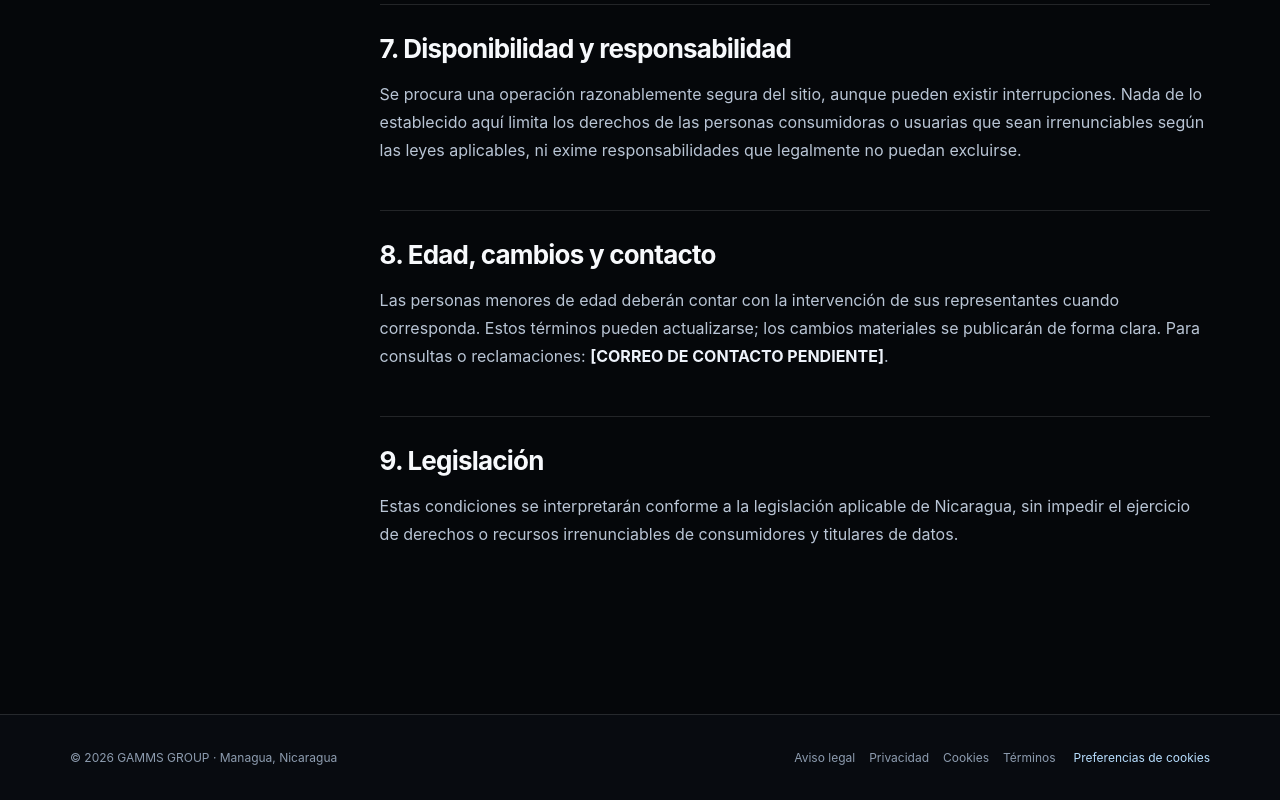
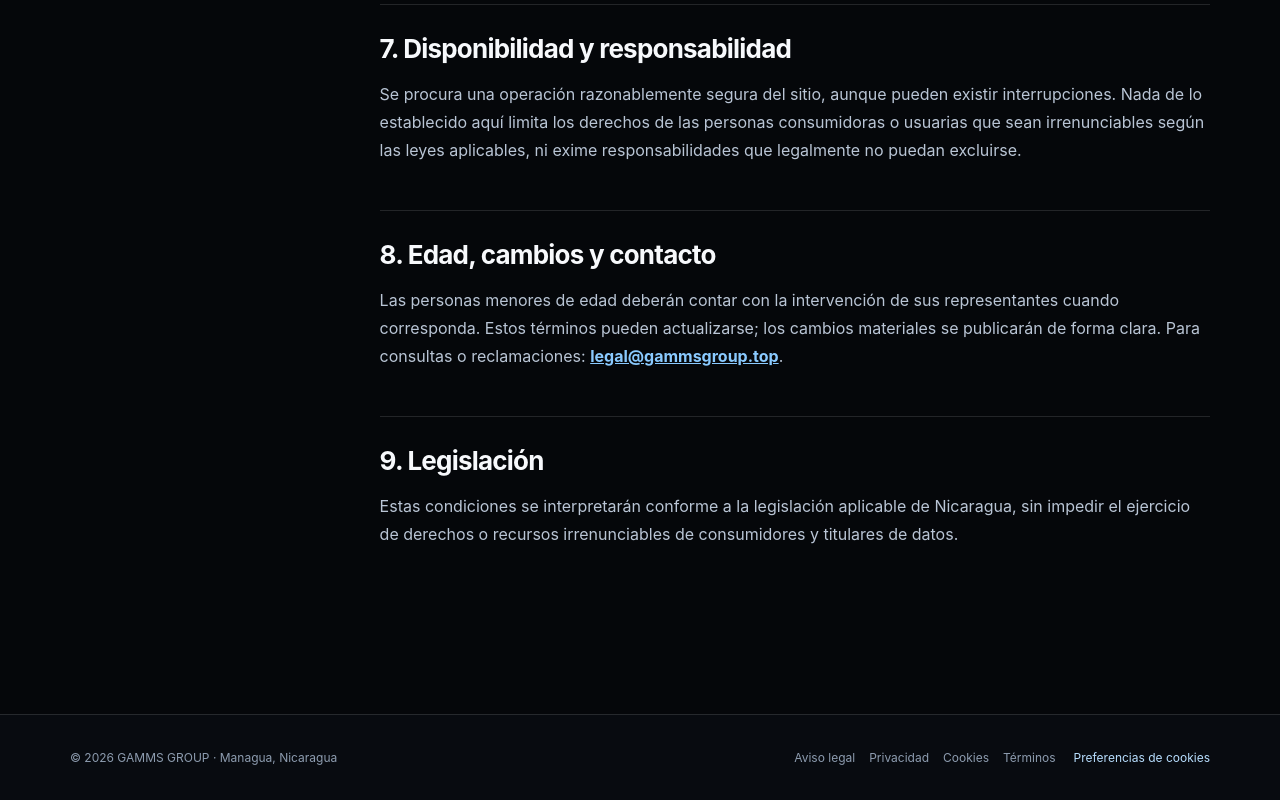
Before and after one commit to gammsstudios-cell/gamms-group-website, a website: page terminos/index.html in a window 1280 px wide. Shown: the part 2059-2859 px from the top of the page. Drawn offline with Linux system fonts and the light colour scheme.

Commit message:
docs(legal): incorporar correos verificados de GAMMS GROUP

```diff
--- a/terminos/index.html
+++ b/terminos/index.html
@@ -29,7 +29,7 @@
 <section class="legal-section"><h2>5. Derechos sobre contenidos</h2><p>El software, interfaces, materiales gráficos y otros contenidos están sujetos a los derechos de sus titulares y las licencias que correspondan. El usuario conserva los derechos sobre los datos personales y materiales que legítimamente le pertenezcan.</p></section>
 <section class="legal-section"><h2>6. Privacidad, seguridad y conservación</h2><p>El tratamiento de datos personales se describe en la <a href="/privacidad/">Política de privacidad</a>; el uso de identificadores locales y cookies, en la <a href="/cookies/">Política de cookies</a>. El usuario puede cerrar su sesión cuando termine de utilizar un equipo compartido.</p></section>
 <section class="legal-section"><h2>7. Disponibilidad y responsabilidad</h2><p>Se procura una operación razonablemente segura del sitio, aunque pueden existir interrupciones. Nada de lo establecido aquí limita los derechos de las personas consumidoras o usuarias que sean irrenunciables según las leyes aplicables, ni exime responsabilidades que legalmente no puedan excluirse.</p></section>
-<section class="legal-section"><h2>8. Edad, cambios y contacto</h2><p>Las personas menores de edad deberán contar con la intervención de sus representantes cuando corresponda. Estos términos pueden actualizarse; los cambios materiales se publicarán de forma clara. Para consultas o reclamaciones: <strong>[CORREO DE CONTACTO PENDIENTE]</strong>.</p></section>
+<section class="legal-section"><h2>8. Edad, cambios y contacto</h2><p>Las personas menores de edad deberán contar con la intervención de sus representantes cuando corresponda. Estos términos pueden actualizarse; los cambios materiales se publicarán de forma clara. Para consultas o reclamaciones: <strong><a href="mailto:legal@gammsgroup.top">legal@gammsgroup.top</a></strong>.</p></section>
 <section class="legal-section"><h2>9. Legislación</h2><p>Estas condiciones se interpretarán conforme a la legislación aplicable de Nicaragua, sin impedir el ejercicio de derechos o recursos irrenunciables de consumidores y titulares de datos.</p></section></article></div>
 </main>
 <footer class="legal-footer"><div class="legal-shell"><span>© 2026 GAMMS GROUP · Managua, Nicaragua</span><nav aria-label="Enlaces legales"><a href="/aviso-legal/" >Aviso legal</a>
```
